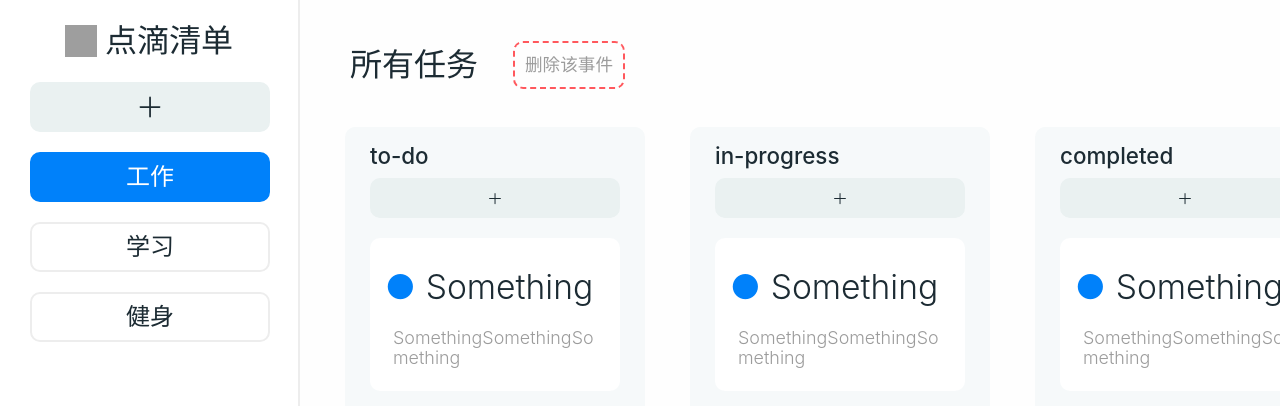
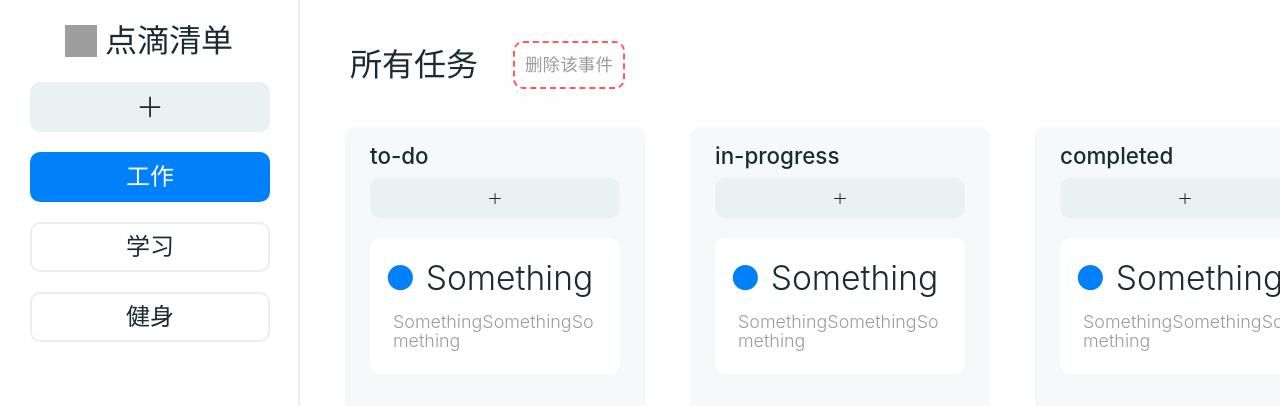
Before and after one commit to hanyi319/ready-to-do, a React (Vite) app: page / in a window 1280 px wide. Shown: the top 406 px of the page. Built offline with nearby package versions, Linux system fonts and the light colour scheme; grey boxes are pictures that could not be loaded.

Commit message:
style: 优化任务卡片样式

```diff
--- a/src/components/task.css
+++ b/src/components/task.css
@@ -83,11 +83,18 @@
   margin-bottom: 20px;
   border-radius: var(--border-radius);
   background-color: #fff;
+  cursor: pointer;
+  transition: 250ms;
+}
+
+.task:hover {
+  background-color: var(--add-button-hover-bg);
+  transition: 250ms;
 }
 
 .task-name {
   font-weight: 300;
-  line-height: 2em;
+  line-height: 1.5em;
 }
 
 .task-name::before {
```
